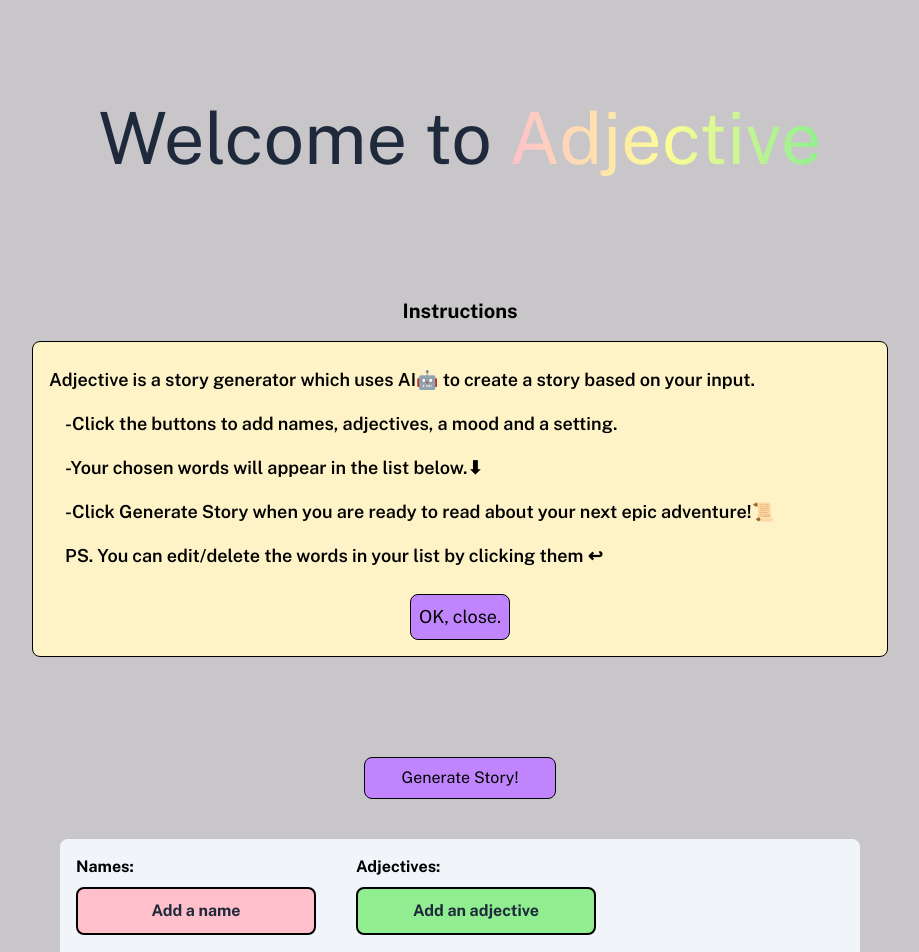
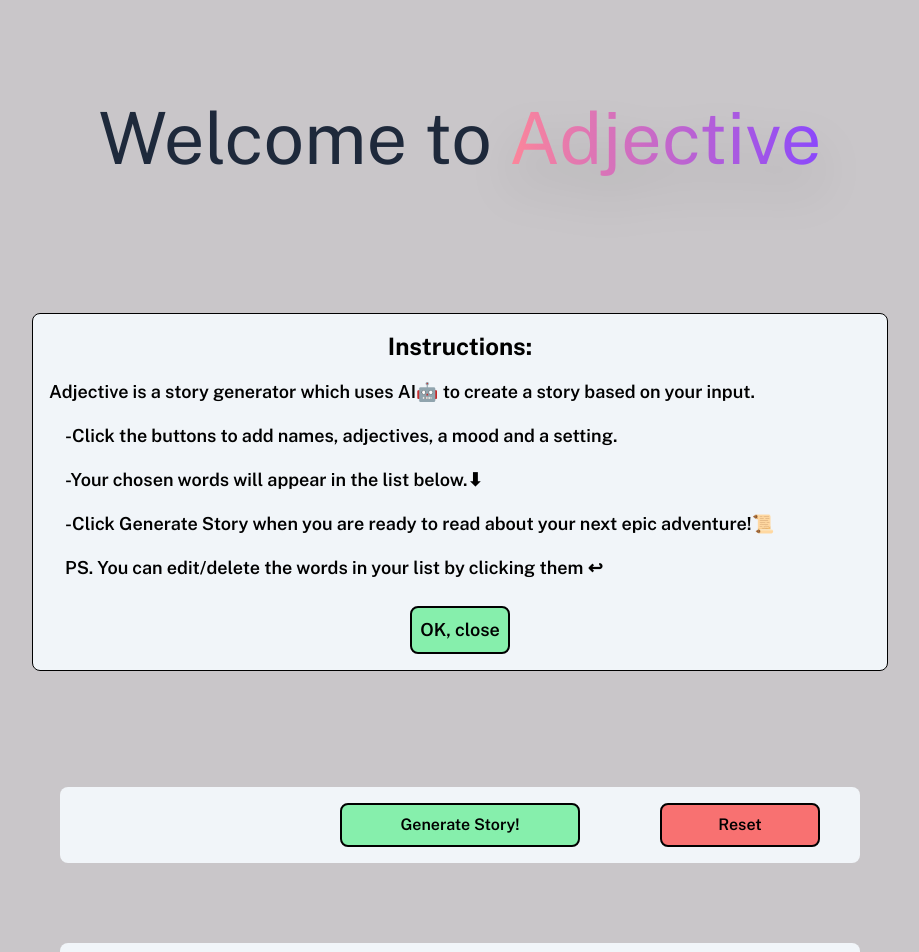
Before and after one commit to nikolaisundal/adjective-frontend, a React (Vite) app: page / in a window 1280 px wide. Shown: the top 952 px of the page, without its empty margins (180-1099 px from the left). Built offline with nearby package versions, Linux system fonts and the light colour scheme.

Commit message:
added reset button, changed button colours

```diff
--- a/src/App.tsx
+++ b/src/App.tsx
@@ -1,6 +1,6 @@
 import React, { useState } from "react";
 import { v4 as uuidv4 } from "uuid";
-import InputGroup from "./InputGroup";
+import Generate from "./Generate";
 import StoryWindow from "./StoryWindow";
 import StoryItemGroup from "./StoryItemGroup";
 import HowToDiv from "./HowToDiv";
@@ -127,12 +127,16 @@ function MyComponent(): JSX.Element {
     }
   };
 
+  const handleReset = () => {
+    setPrompt(initialState);
+  };
+
   return (
-    <div className="mt-20">
-      <div className="w-full flex justify-center text-center">
+    <div className="mt-20 ">
+      <div className="w-full flex justify-center text-center mb-20">
         <h1 className="text-7xl text-slate-800">
           {`Welcome to `}
-          <span className=" bg-gradient-to-r from-[#FFC0CB] via-[#FDFD96] to-[#90EE90] inline-block text-transparent bg-clip-text leading-relaxed">
+          <span className="drop-shadow-2xl bg-gradient-to-r from-[#fc869a]  to-[#8a48fc]  inline-block text-transparent bg-clip-text leading-relaxed">
             Adjective
           </span>
         </h1>
@@ -146,10 +150,11 @@ function MyComponent(): JSX.Element {
       ) : (
         <HowToDiv />
       )}
-      <InputGroup
+      <Generate
         handleAdd={handleAdd}
         handleSubmit={handleSubmit}
         isLoading={isLoading}
+        handleReset={handleReset}
       />
       <StoryItemGroup
         prompt={prompt}
@@ -158,7 +163,7 @@ function MyComponent(): JSX.Element {
         handleAdd={handleAdd}
       />
 
-      <div className="h-96 flex justify-end items-end w-full"></div>
+      <div className="h-96"></div>
     </div>
   );
 }
--- /dev/null
+++ b/src/Generate.tsx
@@ -0,0 +1,43 @@
+import React from "react";
+
+interface GenerateProps {
+  handleAdd: (name: string, inputValue: string) => void;
+  handleSubmit: (event: React.MouseEvent<HTMLButtonElement>) => void;
+  isLoading: boolean;
+  handleReset: () => void;
+}
+
+export default function InputGroup({
+  handleSubmit,
+  isLoading,
+  handleReset,
+}: GenerateProps) {
+  return (
+    <>
+      <div className=" flex justify-center mt-24 relative sm:w-[34rem] lg:w-[50rem] max-w-4xl h-auto w-80 mx-auto bg-slate-100 rounded-lg p-4">
+        {!isLoading ? (
+          <div className="flex flex-col lg:flex-row items-center gap-4 lg:gap-0 w-full space-y-4 lg:space-y-0">
+            <div className="w-full flex justify-center">
+              <button
+                className="bg-green-300 w-60 border-2 border-black rounded-lg p-2 font-semibold hover:scale-105 ease-in duration-200"
+                onClick={handleSubmit}
+              >
+                Generate Story!
+              </button>
+            </div>
+            <button
+              className="bg-red-400 w-40 border-2 border-black rounded-lg p-2 font-semibold hover:scale-105 ease-in duration-200 lg:absolute lg:right-10"
+              onClick={handleReset}
+            >
+              Reset
+            </button>
+          </div>
+        ) : (
+          <div className="bg-green-600 w-60 border-2 border-black rounded-lg p-2 font-semibold animate-bounce text-center">
+            Generating Story..
+          </div>
+        )}
+      </div>
+    </>
+  );
+}
--- a/src/HowToDiv.tsx
+++ b/src/HowToDiv.tsx
@@ -10,9 +10,9 @@ export default function HowToDiv() {
   return (
     <>
       {displayHowToDiv ? (
-        <div className="w-11/12 sm:w-5/6 md:w-3/4 mx-auto max-w-4xl mt-20 mb-20 p-5 rounded-lg">
-          <p className="text-center text-xl font-bold">Instructions</p>
-          <div className="p-4 mt-4 bg-amber-100 rounded-lg font-semibold text-lg border border-black">
+        <div className="w-11/12 sm:w-5/6 md:w-3/4 mx-auto max-w-4xl mb-20 p-5 rounded-lg">
+          <div className="p-4 mt-4 bg-slate-100 rounded-lg font-semibold text-lg border border-black">
+            <p className="text-center text-2xl font-bold mb-2">Instructions:</p>
             <ul>
               <li className="py-2">
                 Adjective is a story generator which uses AI🤖 to create a story
@@ -36,10 +36,10 @@ export default function HowToDiv() {
             </ul>
             <div className="text-center mt-4">
               <button
-                className="bg-purple-400 p-2 rounded-lg border border-black font-normal"
+                className="bg-green-300 p-2 rounded-lg border-2 border-black font-semibold hover:scale-105 ease-in duration-200"
                 onClick={handleSetDisplayHowToDiv}
               >
-                OK, close.
+                OK, close
               </button>
             </div>
           </div>
--- a/src/InputGroup.tsx
+++ /dev/null
@@ -1,33 +0,0 @@
-import React from "react";
-import AddInput from "./AddInput";
-
-interface InputGroupProps {
-  handleAdd: (name: string, inputValue: string) => void;
-  handleSubmit: (event: React.MouseEvent<HTMLButtonElement>) => void;
-  isLoading: boolean;
-}
-
-export default function InputGroup({
-  handleAdd,
-  handleSubmit,
-  isLoading,
-}: InputGroupProps) {
-  return (
-    <>
-      <div className="w-full flex justify-center">
-        {!isLoading ? (
-          <button
-            className="bg-purple-400 border border-black rounded-lg p-2 w-48"
-            onClick={handleSubmit}
-          >
-            Generate Story!
-          </button>
-        ) : (
-          <div className="bg-green-400 border border-black rounded-lg p-2 animate-bounce w-48 text-center">
-            Generating Story..
-          </div>
-        )}
-      </div>
-    </>
-  );
-}
--- a/src/StoryItemGroup.tsx
+++ b/src/StoryItemGroup.tsx
@@ -48,14 +48,14 @@ export default function StoryItemGroup({
     }
   };
   return (
-    <div className="bg-slate-100 rounded-lg mt-10 flex flex-col sm:flex-row sm:justify-evenly w-fit sm:w-[34rem] lg:w-[50rem] max-w-4xl h-auto mx-auto">
+    <div className="bg-slate-100 rounded-lg mt-20 flex flex-col sm:flex-row sm:justify-evenly w-fit sm:w-[34rem] lg:w-[50rem] max-w-4xl h-auto mx-auto">
       <div className="p-4 sm:w-96">
         <div className="mb-4">
           <h1 className="font-bold mr-1">Names:</h1>
           {nameInputActive ? (
             <div className="relative z-10 w-fit">
               <button
-                className="absolute top-0 right-0 transform translate-x-1/2 -translate-y-1/2 bg-red-600 w-11 p-1 rounded-full textblack hover:text-gray-600 border-2 border-black text-lg"
+                className="absolute top-0 right-0 transform translate-x-1/2 -translate-y-1/2 bg-red-400 w-11 p-1 rounded-full textblack hover:text-gray-600 border-2 border-black text-lg"
                 onMouseDown={() => {
                   setNameInputActive(false);
                   setNameInputText("");
@@ -64,7 +64,7 @@ export default function StoryItemGroup({
                 <div className="pb-1 font-bold">&times;</div>
               </button>
               <button
-                className="absolute bottom-0 right-0 transform translate-x-1/2 translate-y-1/2 bg-green-600 w-11 px-1 py-2 rounded-full textblack hover:text-gray-600 border-2 border-black text-sm"
+                className="absolute bottom-0 right-0 transform translate-x-1/2 translate-y-1/2 bg-green-300 w-11 px-1 py-2 rounded-full textblack hover:text-gray-600 border-2 border-black text-sm"
                 onMouseDown={() => handleClick("names", nameInputText)}
               >
                 <div className="pb-1 font-bold">&#x2713;</div>
@@ -127,7 +127,7 @@ export default function StoryItemGroup({
             </li>
           </ul>
         </div>
-        <div className="mb-4">
+        <div className="sm:mb-4">
           <h1 className="font-bold mr-1 ">Setting:</h1>
           <ul>
             <li>
@@ -142,12 +142,12 @@ export default function StoryItemGroup({
           </ul>
         </div>
       </div>
-      <div className=" p-4 w-full border-blue-600">
+      <div className=" px-4 pb-4 sm:pt-4 w-full border-blue-600">
         <h1 className="font-bold mr-1">Adjectives:</h1>
         {adjectiveInputActive ? (
           <div className="relative z-10 w-fit">
             <button
-              className="absolute top-0 right-0 transform translate-x-1/2 -translate-y-1/2 bg-red-600 w-11 p-1 rounded-full textblack hover:text-gray-600 border-2 border-black text-lg"
+              className="absolute top-0 right-0 transform translate-x-1/2 -translate-y-1/2 bg-red-400 w-11 p-1 rounded-full textblack hover:text-gray-600 border-2 border-black text-lg"
               onMouseDown={() => {
                 setAdjectiveInputActive(false);
                 setAdjectiveInputText("");
@@ -156,7 +156,7 @@ export default function StoryItemGroup({
               <div className="pb-1 font-bold">&times;</div>
             </button>
             <button
-              className="absolute bottom-0 right-0 transform translate-x-1/2 translate-y-1/2 bg-green-600 w-11 px-1 py-2 rounded-full textblack hover:text-gray-600 border-2 border-black text-sm"
+              className="absolute bottom-0 right-0 transform translate-x-1/2 translate-y-1/2 bg-green-300 w-11 px-1 py-2 rounded-full textblack hover:text-gray-600 border-2 border-black text-sm"
               onMouseDown={() => handleClick("adjectives", adjectiveInputText)}
             >
               <div className="pb-1 font-bold">&#x2713;</div>
@@ -185,7 +185,7 @@ export default function StoryItemGroup({
         ) : (
           <button
             onClick={() => setAdjectiveInputActive(true)}
-            className={`border-2 p-2 mt-2 mx-auto sm:mr-2 border-black whitespace-pre-wrap bg-[#90EE90] rounded-lg w-60 cursor-pointer min-h-[3rem] font-bold`}
+            className={`border-2 p-2 mt-2 mx-auto sm:mr-2 border-black whitespace-pre-wrap bg-blue-300 rounded-lg w-60 cursor-pointer min-h-[3rem] font-bold`}
           >
             <p className="text-center text-slate-800">Add an adjective</p>
           </button>
@@ -200,7 +200,7 @@ export default function StoryItemGroup({
                   id={adjective.id}
                   handleOnChange={handleOnChange}
                   handleRemove={handleRemove}
-                  colour={"bg-[#90EE90]"}
+                  colour={"bg-blue-300"}
                 />
               </li>
             ))}
--- a/src/StoryWindow.tsx
+++ b/src/StoryWindow.tsx
@@ -43,7 +43,7 @@ export default function StoryWindow({
         </>
       ) : (
         <div className="cursor-pointer" onClick={handleInputModeActive}>
-          <div className="mt-4 whitespace-pre-wrap p-4 text-left bg-amber-100 rounded-lg font-semibold border border-black">
+          <div className="mt-4 whitespace-pre-wrap p-4 text-left bg-slate-100 rounded-lg font-semibold border border-black">
             <p>{generatedText}</p>
           </div>
         </div>
--- a/src/index.css
+++ b/src/index.css
@@ -15,6 +15,7 @@
 
 body {
   background-color: #c9c6c9;
+
   font-family: "Public Sans", sans-serif;
   font-optical-sizing: auto;
   font-weight: 400;
```
Also changed, not shown: src/StoryListItem.tsx (+6 -126 lines).
